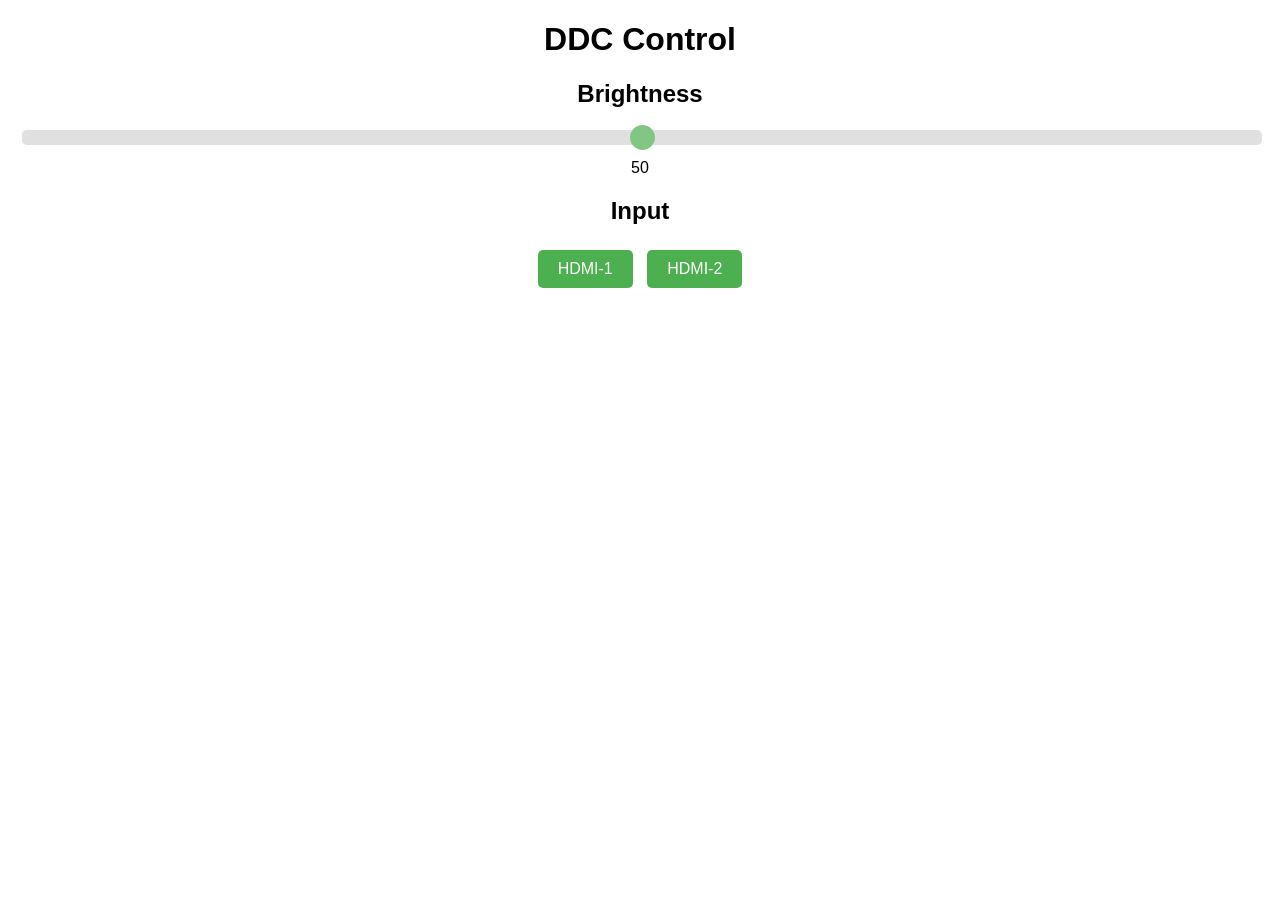
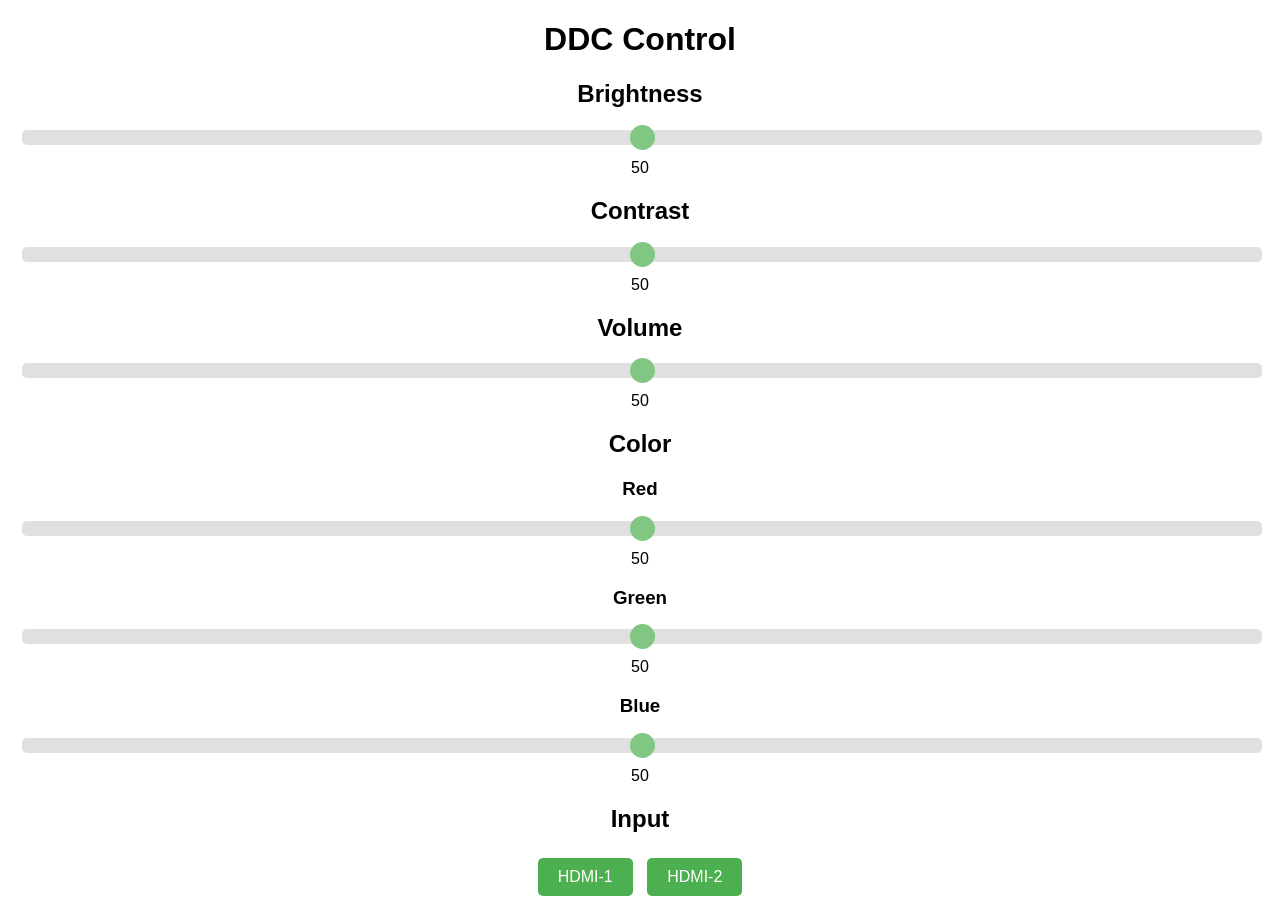
Before and after one commit to mclarence/web-ddc-ci-control, a Flask app: page / in a window 1280 px wide. Before the commit the page ends 800 px from the top, so only its background shows below. Run offline with Flask 3, Linux system fonts and the light colour scheme.

Commit message:
add other options

```diff
--- a/app.py
+++ b/app.py
@@ -54,5 +54,88 @@ def set_input():
     else:
         return "ERROR", 500
 
+@app.route("/set_contrast", methods=["POST"])
+def set_contrast():
+    contrast = request.form.get("contrast")
+
+    #sanitize input
+    try:
+        if int(contrast) < 0:
+            contrast = "0"
+        elif int(contrast) > 100:
+            contrast = "100"
+    except ValueError:
+        return "Bad Request", 400
+
+    status = monitor.set_contrast(contrast)
+
+    # check if the return code is 0
+    if status == 0:
+        return "OK", 200
+    else:
+        return "ERROR", 500
+
+@app.route("/set_volume", methods=["POST"])
+def set_volume():
+    volume = request.form.get("volume")
+
+    #sanitize input
+    try:
+        if int(volume) < 0:
+            volume = "0"
+        elif int(volume) > 100:
+            volume = "100"
+    except ValueError:
+        return "Bad Request", 400
+
+    status = monitor.set_volume(volume)
+
+    # check if the return code is 0
+    if status == 0:
+        return "OK", 200
+    else:
+        return "ERROR", 500
+
+@app.route("/set_video_color_gain", methods=["POST"])
+def set_video_color_gain():
+    red = request.form.get("red")
+    green = request.form.get("green")
+    blue = request.form.get("blue")
+
+    #sanitize input
+    try:
+        if int(red) < 0:
+            red = "0"
+        elif int(red) > 100:
+            red = "100"
+    except ValueError:
+        return "Bad Request", 400
+
+    try:
+        if int(green) < 0:
+            green = "0"
+        elif int(green) > 100:
+            green = "100"
+    except ValueError:
+        return "Bad Request", 400
+
+    try:
+        if int(blue) < 0:
+            blue = "0"
+        elif int(blue) > 100:
+            blue = "100"
+    except ValueError:
+        return "Bad Request", 400
+
+    status = monitor.set_video_color_gain_red(red)
+    status = monitor.set_video_color_gain_green(green)
+    status = monitor.set_video_color_gain_blue(blue)
+
+    # check if the return code is 0
+    if status == 0:
+        return "OK", 200
+    else:
+        return "ERROR", 500
+
 if __name__ == "__main__":
     app.run(debug=True)
--- a/templates/index.html
+++ b/templates/index.html
@@ -10,7 +10,7 @@
             margin: 20px;
         }
 
-        h1, h2 {
+        h1, h2, h3 {
             text-align: center;
         }
 
@@ -83,6 +83,28 @@
     <input type="range" min="0" max="100" value="50" class="slider" id="brightnessSlider" oninput="updateBrightnessOutput()" onchange="setBrightness(brightnessSlider.value)">
     <output id="brightnessOutput">50</output>
 
+    <h2>Contrast</h2>
+    <!-- slider -->
+    <input type="range" min="0" max="100" value="50" class="slider" id="contrastSlider" oninput="updateContrastOutput()" onchange="setContrast(contrastSlider.value)">
+    <output id="contrastOutput">50</output>
+
+    <h2>Volume</h2>
+    <!-- slider -->
+    <input type="range" min="0" max="100" value="50" class="slider" id="volumeSlider" oninput="updateVolumeOutput()" onchange="setVolume(volumeSlider.value)">
+    <output id="volumeOutput">50</output>
+
+    <h2>Color</h2>
+    <!-- slider -->
+    <h3>Red</h3>
+    <input type="range" min="0" max="100" value="50" class="slider" id="redSlider" oninput="updateRedOutput()" onchange="setVideoColor()">
+    <output id="redOutput">50</output>
+    <h3>Green</h3>
+    <input type="range" min="0" max="100" value="50" class="slider" id="greenSlider" oninput="updateGreenOutput()" onchange="setVideoColor()">
+    <output id="greenOutput">50</output>
+    <h3>Blue</h3>
+    <input type="range" min="0" max="100" value="50" class="slider" id="blueSlider" oninput="updateBlueOutput()" onchange="setVideoColor()">
+    <output id="blueOutput">50</output>
+
     <h2>Input</h2>
     <div class="button-container">
         <button onclick="setInput('HDMI-1')">HDMI-1</button>
@@ -108,11 +130,74 @@
             });
         }
 
+        function setContrast(value) {
+            let formData = new FormData();
+            formData.append("contrast", value);
+            fetch("/set_contrast", {
+                method: "POST",
+                body: formData
+            });
+        }
+
+        function setVolume(value) {
+            let formData = new FormData();
+            formData.append("volume", value);
+            fetch("/set_volume", {
+                method: "POST",
+                body: formData
+            });
+        }
+
+        function setVideoColor(value) {
+            const redSlider = document.getElementById("redSlider");
+            const greenSlider = document.getElementById("greenSlider");
+            const blueSlider = document.getElementById("blueSlider");
+
+            let formData = new FormData();
+            formData.append("red", redSlider.value);
+            formData.append("green", greenSlider.value);
+            formData.append("blue", blueSlider.value);
+            fetch("/set_video_color_gain", {
+                method: "POST",
+                body: formData
+            });
+        }
+
         function updateBrightnessOutput() {
             const brightnessSlider = document.getElementById("brightnessSlider");
             const brightnessOutput = document.getElementById("brightnessOutput");
             brightnessOutput.value = brightnessSlider.value;
         }
+
+        function updateContrastOutput() {
+            const contrastSlider = document.getElementById("contrastSlider");
+            const contrastOutput = document.getElementById("contrastOutput");
+            contrastOutput.value = contrastSlider.value;
+        }
+
+        function updateVolumeOutput() {
+            const volumeSlider = document.getElementById("volumeSlider");
+            const volumeOutput = document.getElementById("volumeOutput");
+            volumeOutput.value = volumeSlider.value;
+        }
+
+        function updateRedOutput() {
+            const redSlider = document.getElementById("redSlider");
+            const redOutput = document.getElementById("redOutput");
+            redOutput.value = redSlider.value;
+        }
+
+        function updateGreenOutput() {
+            const greenSlider = document.getElementById("greenSlider");
+            const greenOutput = document.getElementById("greenOutput");
+            greenOutput.value = greenSlider.value;
+        }
+
+        function updateBlueOutput() {
+            const blueSlider = document.getElementById("blueSlider");
+            const blueOutput = document.getElementById("blueOutput");
+            blueOutput.value = blueSlider.value;
+        }
     </script>
 </body>
 </html>
```
